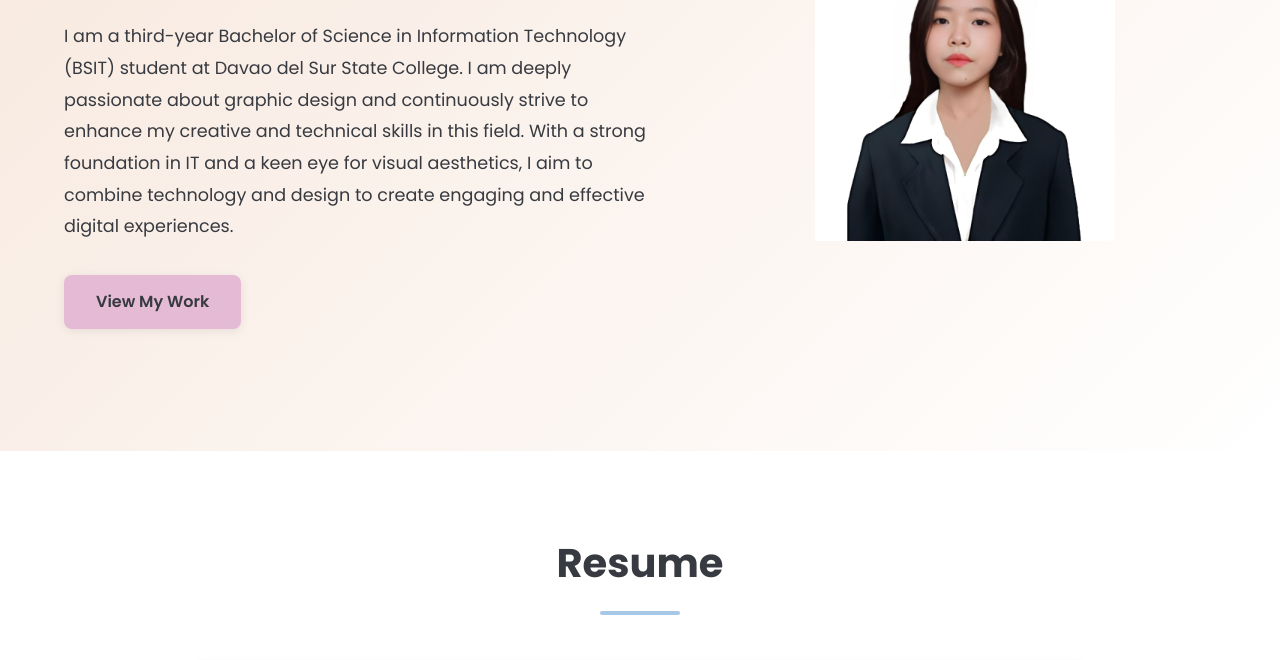
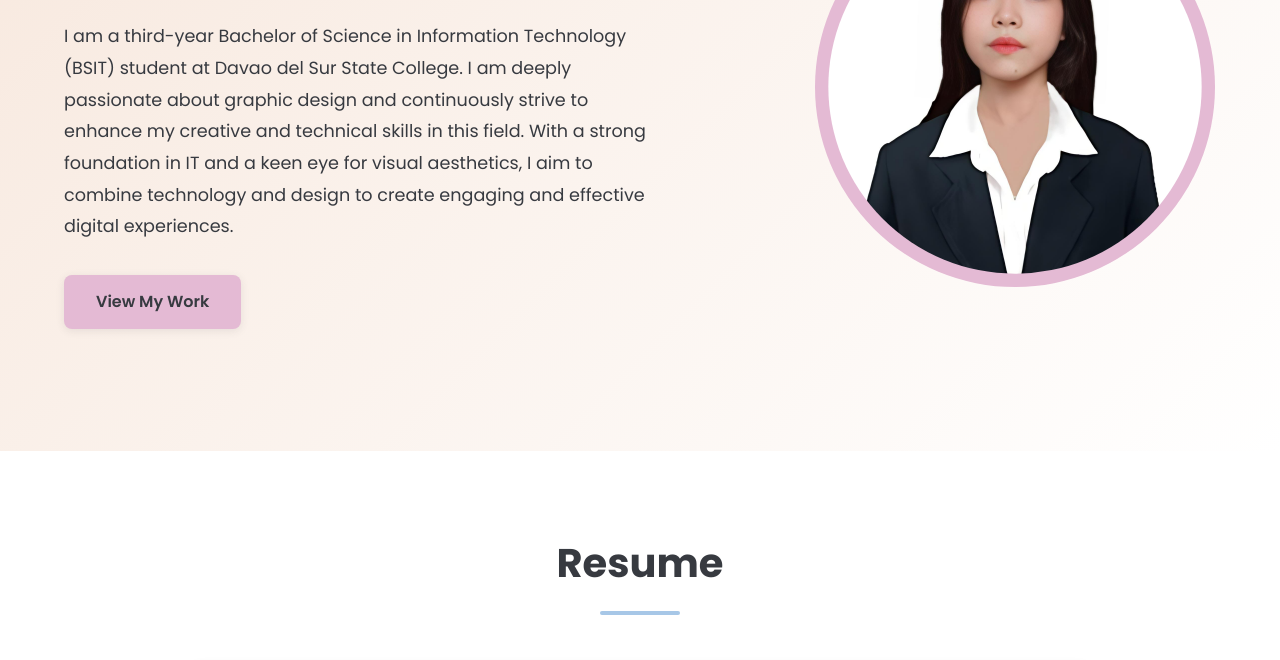
Before and after one commit to maeannssi/My-portfolio, a plain HTML site: page index.html in a window 1280 px wide. Shown: the part 333-993 px from the top of the page. Drawn offline with Linux system fonts and the light colour scheme.

Commit message:
error fix in dp

```diff
--- a/index.html
+++ b/index.html
@@ -44,13 +44,18 @@
                     </div>
                     <div class="hero-image">
   <div class="profile-placeholder">
-                            <img src="/IMG/170068249.png" alt="Profile">
+    <svg width="400" height="400" viewBox="0 0 300 300">
       <circle cx="150" cy="150" r="150" fill="#E4BAD4"/>
       <circle cx="150" cy="120" r="50" fill="#A7C7E7"/>
       <path d="M75 250C75 200 100 175 150 175C200 175 225 200 225 250" fill="#A7C7E7"/>
+      <clipPath id="circleView">
+        <circle cx="150" cy="150" r="140"/>
+      </clipPath>
+      <image href="/IMG/OLITRES,MAEANN A.png" width="300" height="300" clip-path="url(#circleView)" preserveAspectRatio="xMidYMid slice"/>
     </svg>
   </div>
 </div>
+
                 </div>
             </div>
         </section>
```
Also changed, not shown: IMG/OLITRES,MAEANN A.png (added). Lines whose indentation alone changed are shown as unchanged.
